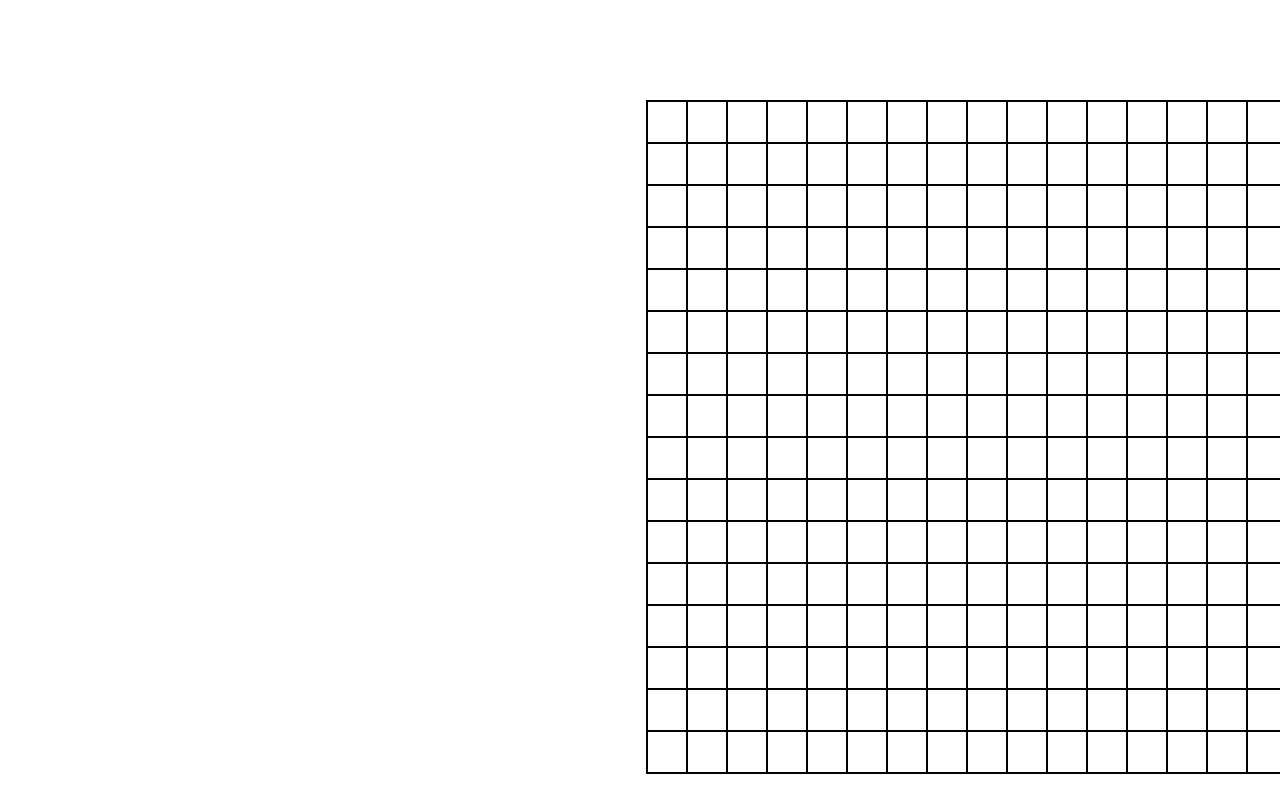
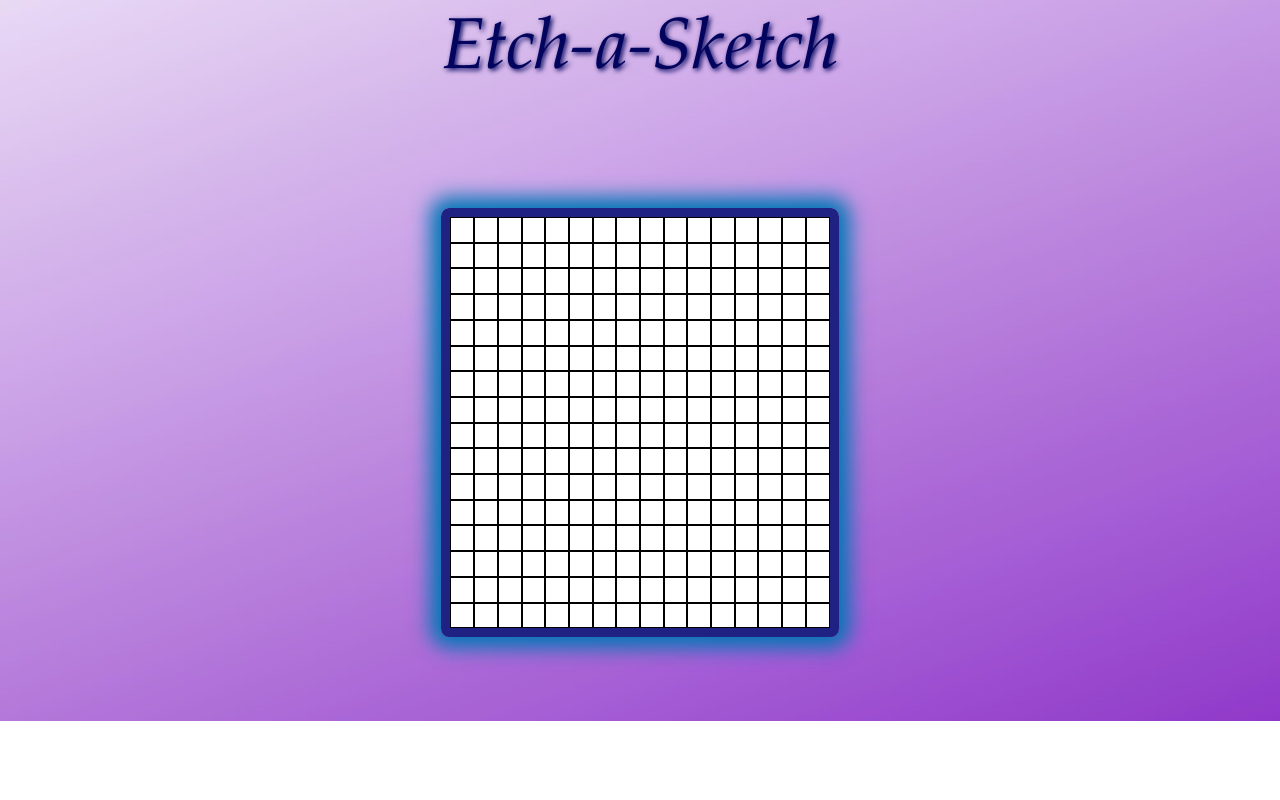
Before and after one commit to mord66/etch-a-sketch, a plain HTML site: page index.html in a window 1280 px wide. Drawn offline with Linux system fonts and the light colour scheme.

Commit message:
Complete grid box and title

```diff
--- a/index.html
+++ b/index.html
@@ -6,10 +6,14 @@
         <script type="text/javascript" src="scripts.js" defer></script>
     </head>
     <body>
-        <div id="container">
+        <div id="mid">
 
+            <div class="headline">Etch-a-Sketch</div>
+            <div class="slideBar"></div>
+            <div id="container">
+
+            </div>
         </div>
-
 
 
     </body>
--- a/style.css
+++ b/style.css
@@ -1,22 +1,47 @@
-body {
+body{
+    background-image: url("images/background.jpeg");
+    background-repeat: no-repeat;
+    background-size: 100%;
+}
+
+#mid {
     display: flex;
-    justify-content: flex-end;
+    justify-content: center;
     align-items: center;
-    margin-top: 100px;
     height: 100%;
     width: 100%;
+    flex-direction: column;
 }
 
 #container {
-    margin: 0;
-    height: 50%;
-    width: 50%;
-    border: solid black 1px;
+    height: 30%;
+    margin-bottom: 60px;
+    width: 30%;
     display: grid;
     grid-template-columns: repeat(16, 1fr);
+    border:solid 9px #202283;
+    border-radius: 2%;
+    -webkit-box-shadow: 0 0 20px 11px #0077b6;
+    box-shadow: 0 0 20px 11px #0077b6;
 }
 
 .box {
     border: solid 1px;
     padding-top: 100%;
+    background-color: white;
 }
+
+.headline {
+    width:500px;
+    height:100px;
+    text-align: center;
+    font-size: 72px;
+    font-family:"Palatino";
+    font-style: italic;
+    text-shadow: 2px 2px 5px;
+    color: #03045e;
+}
+.slideBar{
+    height: 100px;
+    width: 400px;
+}
```
Also changed, not shown: images/background.jpeg (added).
